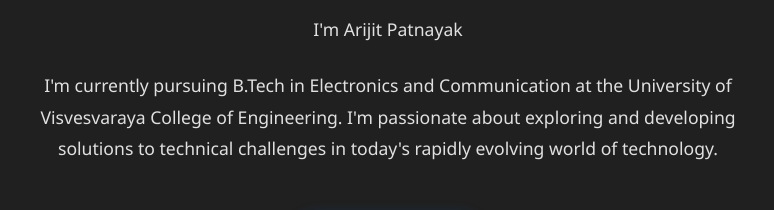
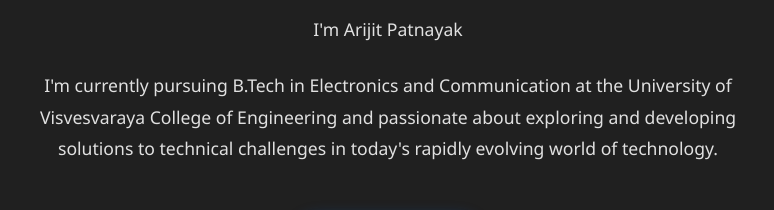
Before and after one commit to arijit-arijit/my-website3, a plain HTML site: page index.html in a window 1280 px wide. Shown: the part 477-687 px from the top of the page, 252-1026 px from the left. Drawn offline with Linux system fonts and the light colour scheme.

Commit message:
Update index.html

```diff
--- a/index.html
+++ b/index.html
@@ -24,7 +24,7 @@
     <div class="content">
       <h1>Hello,</h1>
      <p>I'm Arijit Patnayak</p>
-      <p>I'm currently pursuing B.Tech in Electronics and Communication at the University of Visvesvaraya College of Engineering. I'm passionate about exploring and developing solutions to technical challenges in today's rapidly evolving world of technology.</p>
+      <p>I'm currently pursuing B.Tech in Electronics and Communication at the University of Visvesvaraya College of Engineering and passionate about exploring and developing solutions to technical challenges in today's rapidly evolving world of technology.</p>
       <a href="#connect" class="btn">Let's Connect!</a>
     </div>
   </section>
```
